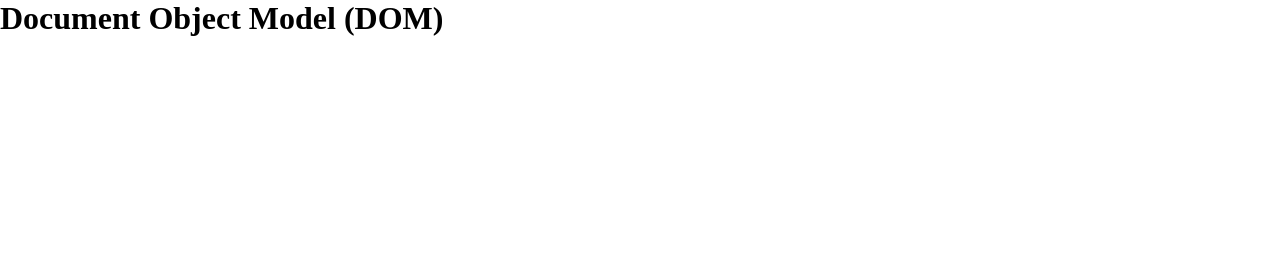
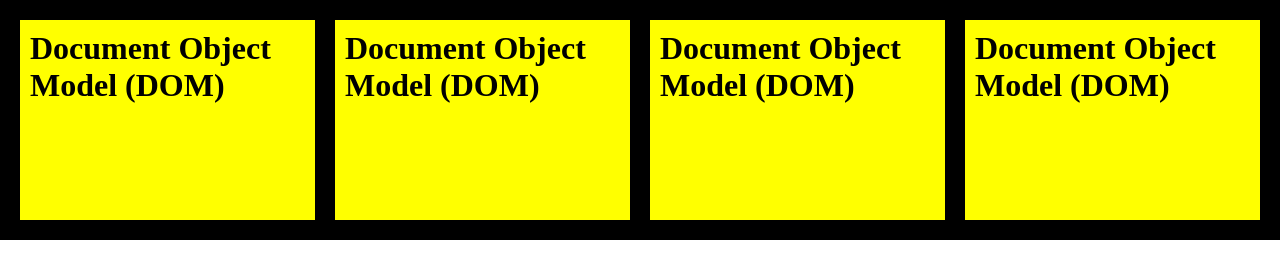
Before and after one commit to vanshpanchall/vansh-js, a plain HTML site: page 13-07-23/DOM.html in a window 1280 px wide. Drawn offline with Linux system fonts and the light colour scheme.

Commit message:
till coffee break

```diff
--- a/13-07-23/DOM.html
+++ b/13-07-23/DOM.html
@@ -1,5 +1,6 @@
 <!DOCTYPE html>
 <html lang="en">
+
 <head>
     <meta charset="UTF-8">
     <meta name="viewport" content="width=device-width, initial-scale=1.0">
@@ -11,14 +12,45 @@
             box-sizing: border-box;
         }
 
+        .container {
+            display: flex;
+            justify-content: center;
+            padding: 10px;
+            background-color: black;
+        }
+
+        .bg-black {
+            width: 25%;
+            height: 200px;
+            background-color: yellow;
+            padding: 10px;
+            margin: 10px;
+        }
+
+        .border {
+            border-radius: 20px;
+            border: 5px solid white;
+        }
     </style>
 </head>
+
 <body>
-    <div class="bg-black">
-        <h1 class="heading">Document Object Model (DOM)</h1>
+    <div class="container">
+        <div class="bg-black" id="box-1">
+            <h1 class="heading">Document Object Model (DOM)</h1>
+        </div>
+        <div class="bg-black" id="box-2">
+            <h1 class="heading">Document Object Model (DOM)</h1>
+        </div>
+        <div class="bg-black" id="box-3">
+            <h1 class="heading">Document Object Model (DOM)</h1>
+        </div>
+        <div class="bg-black" id="box-4">
+            <h1 class="heading">Document Object Model (DOM)</h1>
+        </div>
     </div>
 
+    <script src="DOM.js"></script>
+</body>
 
-    <script src="script.js"></script>
-</body>
 </html>
--- /dev/null
+++ b/13-07-23/DOM.js
@@ -0,0 +1,50 @@
+// ROOT NODE
+// console.log(document.documentElement);
+
+// let myBody = document.head;
+// let myBody = document.body;
+
+// CHILDRENS
+// let myBody = document.body.childNodes;
+// let myBody = document.body.children;
+// let myBody = document.body.firstChild;
+// let myBody = document.body.lastChild;
+// let myBody = document.body.firstElementChild;
+// let myBody = document.body.lastElementChild;
+
+// // myBody.style.backgroundColor='yellow'
+
+// SIBLINGS
+let myBody = document.body.children[0];
+console.log(myBody);
+console.log(myBody.nextSibling);
+console.log(myBody.nextSibling.nextSibling);
+// console.log(myBody.nextElementSibling);
+
+// console.log(myBody);
+
+// let box2 = document.getElementById("box-2");
+// console.log(box2);
+
+// const h1 = document.getElementsByTagName("h1");
+// console.log(h1);
+
+// const black = document.getElementsByClassName("bg-black");
+// console.log(black);
+
+// const query1 = document.querySelector("#box-2 .heading");
+// const query2 = document.querySelectorAll(".bg-black .heading");
+// console.log(query1, query2);
+
+const box1 = document.getElementById("box-1");
+// box1.innerHTML = "<h1> Hello There </h1> <p>How are you?</p>";
+// box1.style.backgroundColor = "lime";
+
+// box1.classList.add("border");
+
+// const black = document.getElementsByClassName("bg-black");
+// for (let i = 0; i < black.length; i++) {
+//   black[i].classList.add("border");
+// }
+
+// box1.classList.remove("border");
--- a/13-07-23/script.js
+++ b/13-07-23/script.js
@@ -58,8 +58,3 @@
 // let num7 = (0.546 / 2) * 5;
 // console.log(isFinite(num7));
 // console.log(Number.isFinite(num7));
-
-
-// DOCUMENT OBJECT METHOD
-
-document.getElementById("heading");
```
